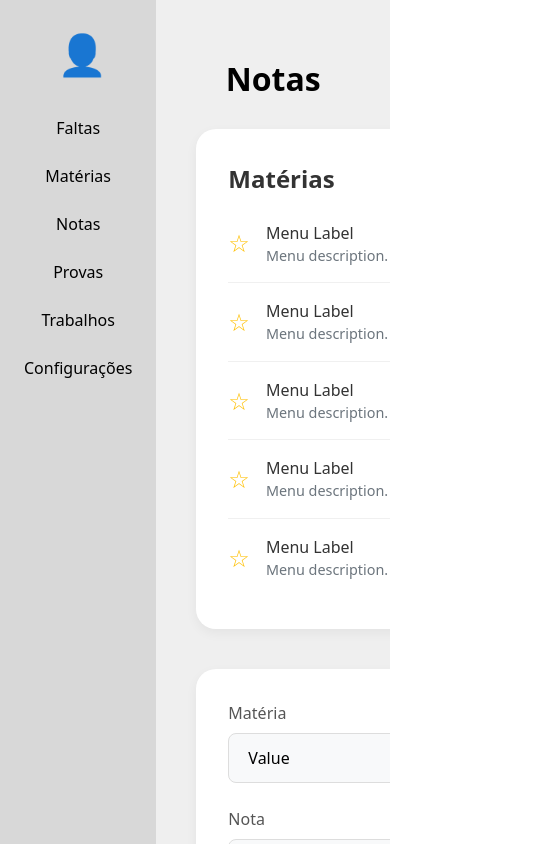
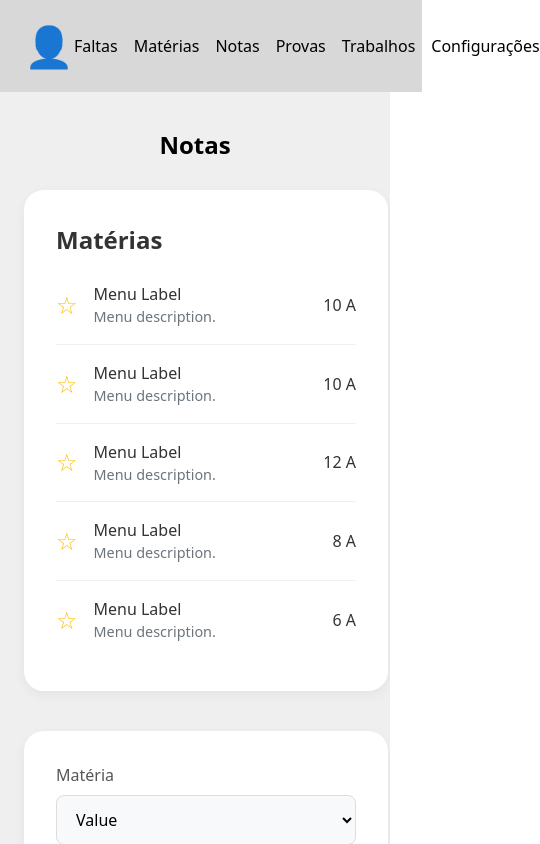
Before and after one commit to IgorHen0/Faltas, a React (Vite) app in the folder frontend/faltas/: page /notas in a window 390 px wide. Shown: the whole page, 540 px wide, since content can reach past the window. Built offline with nearby package versions, Linux system fonts and the light colour scheme.

Commit message:
atualizações css

```diff
--- a/frontend/faltas/src/pages/Dashboard/Dashboard.css
+++ b/frontend/faltas/src/pages/Dashboard/Dashboard.css
@@ -101,11 +101,13 @@
 	transition: transform 0.3s ease, box-shadow 0.3s ease;
 }
 
-.widget, .widget-large {
+.widget,
+.widget-large {
 	transition: transform 0.3s ease, box-shadow 0.3s ease;
 }
 
-.widget:hover, .widget-large:hover {
+.widget:hover,
+.widget-large:hover {
 	transform: scale(1.05);
 	box-shadow: 0 10px 20px rgba(0, 0, 0, 0.2);
 }
@@ -228,3 +230,54 @@
 	font-weight: 600;
 	color: #333;
 }
+
+@media (max-width: 1024px) {
+	.widget-row.four-cols {
+		grid-template-columns: repeat(2, 1fr);
+	}
+
+	.widget-row.two-cols {
+		grid-template-columns: 1fr;
+	}
+}
+
+@media (max-width: 768px) {
+	.dashboard-container {
+		flex-direction: column;
+	}
+
+	.sidebar {
+		width: 100%;
+		height: auto;
+		padding: 1rem;
+		flex-direction: row;
+		justify-content: space-around;
+		align-items: center;
+	}
+
+	.sidebar-nav ul {
+		display: flex;
+		gap: 1rem;
+	}
+
+	.sidebar-nav li {
+		margin-bottom: 0;
+	}
+
+	.user-icon {
+		margin-bottom: 0;
+	}
+
+	.widget-row.four-cols,
+	.widget-row.two-cols {
+		grid-template-columns: 1fr;
+	}
+
+	.main-content {
+		padding: 1.5rem;
+	}
+
+	.main-header h1 {
+		font-size: 1.5rem;
+	}
+}
```
Lines whose indentation alone changed are shown as unchanged.
